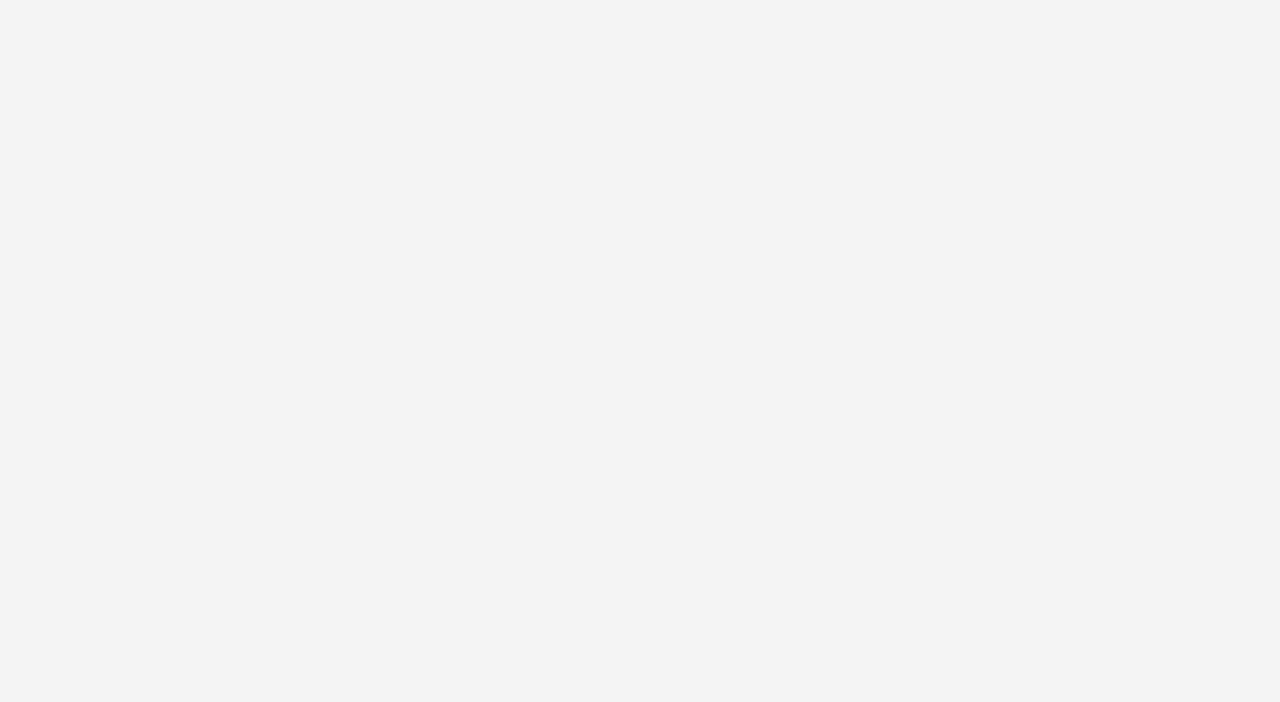
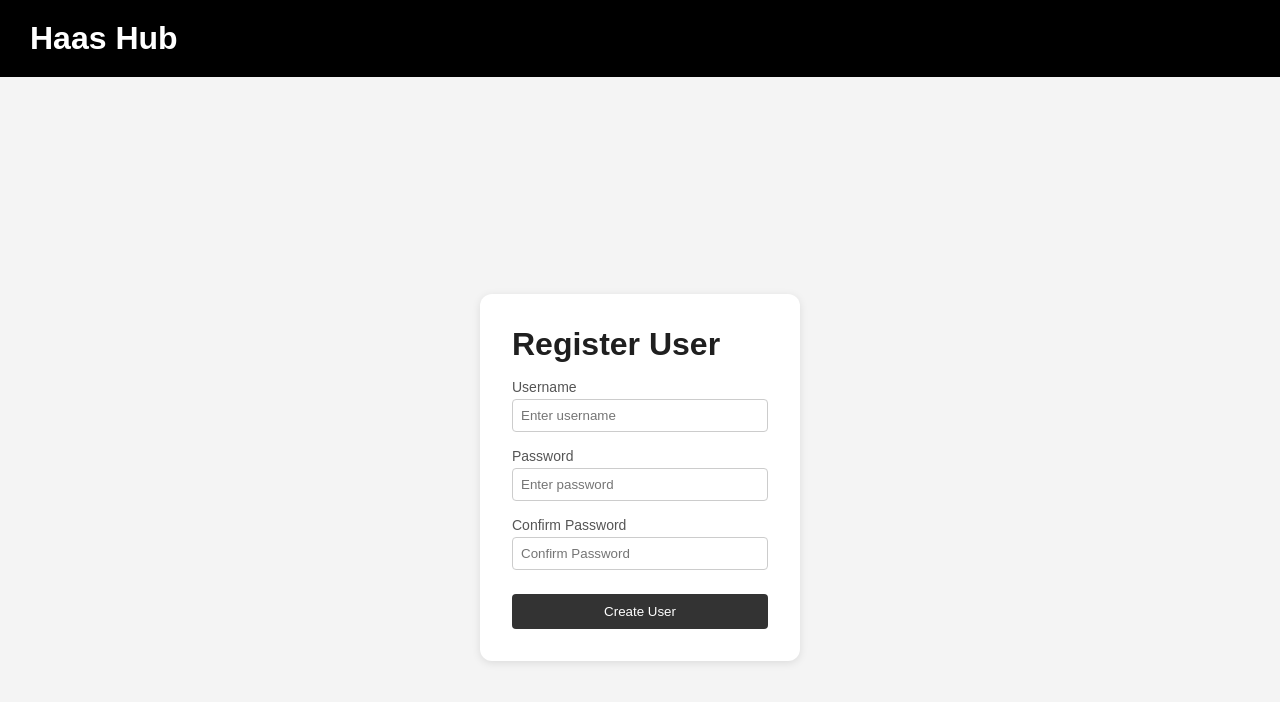
Before and after one commit to ZWaldbusser/APADTeam1, a React (Vite) app in the folder client/: page /register in a window 1280 px wide. Before the commit this address had no page. Shown: the top 702 px of the page. Built offline with nearby package versions, Linux system fonts and the light colour scheme.

Commit message:
Added a create user page

```diff
--- a/client/src/App.jsx
+++ b/client/src/App.jsx
@@ -1,9 +1,8 @@
-
-
 import { BrowserRouter, Routes, Route } from "react-router-dom";
 import Login from "./pages/Login";
 import ProjectOverview from "./pages/ProjectDashboard";
 import LandingPage from "./pages/LandingPage";
+import CreateUser from "./pages/CreateUser";
 
 function App() {
   return (
@@ -11,6 +10,7 @@ function App() {
       <Routes>
         <Route path="/" element={<LandingPage />} />
         <Route path="/login" element={<Login />} />
+        <Route path="/register" element={<CreateUser />} />
         <Route path="/projects" element={<ProjectOverview />} />
       </Routes>
     </BrowserRouter>
--- /dev/null
+++ b/client/src/pages/CreateUser.jsx
@@ -0,0 +1,58 @@
+import { useState } from "react";
+import "../styles/Login.css";
+
+function CreateUser() {
+  const [username, setUsername] = useState("");
+  const [password, setPassword] = useState("");
+  const [confirmPassword, setConfirmPassword] = useState("");
+
+  const handleSubmit = () => {
+    if (password !== confirmPassword) {
+      console.log("Passwords do not match");
+      return;
+    }
+    console.log(username, password);
+  };
+
+  return (
+    <div>
+      <header className="page-header">
+        <h1>Haas Hub</h1>
+      </header>
+
+      <main className="login-page">
+        <div className="login-box">
+          <h1>Register User</h1>
+
+          <label>Username</label>
+          <input
+            type="text"
+            placeholder="Enter username"
+            value={username}
+            onChange={(e) => setUsername(e.target.value)}
+          />
+
+          <label>Password</label>
+          <input
+            type="password"
+            placeholder="Enter password"
+            value={password}
+            onChange={(e) => setPassword(e.target.value)}
+          />
+
+          <label>Confirm Password</label>
+          <input
+            type="password"
+            placeholder="Confirm Password"
+            value={confirmPassword}
+            onChange={(e) => setConfirmPassword(e.target.value)}
+          />
+
+          <button onClick={handleSubmit}>Create User</button>
+        </div>
+      </main>
+    </div>
+  );
+}
+
+export default CreateUser;
--- a/client/src/pages/LandingPage.jsx
+++ b/client/src/pages/LandingPage.jsx
@@ -17,10 +17,10 @@ export default function LandingPage() {
         </h1>
 
       <div className="nav-box">
-        <button className="btn btn-login" onClick={() => navigate("/login")}>
+        <button onClick={() => navigate("/login")}>
           Log In
         </button>
-        <button className="btn btn-create" onClick={() => navigate("/register")}>
+        <button onClick={() => navigate("/register")}>
           Create Account
         </button>
       </div>
```
Also changed, not shown: client/src/pages/MyRegistrationPage.js (deleted).
